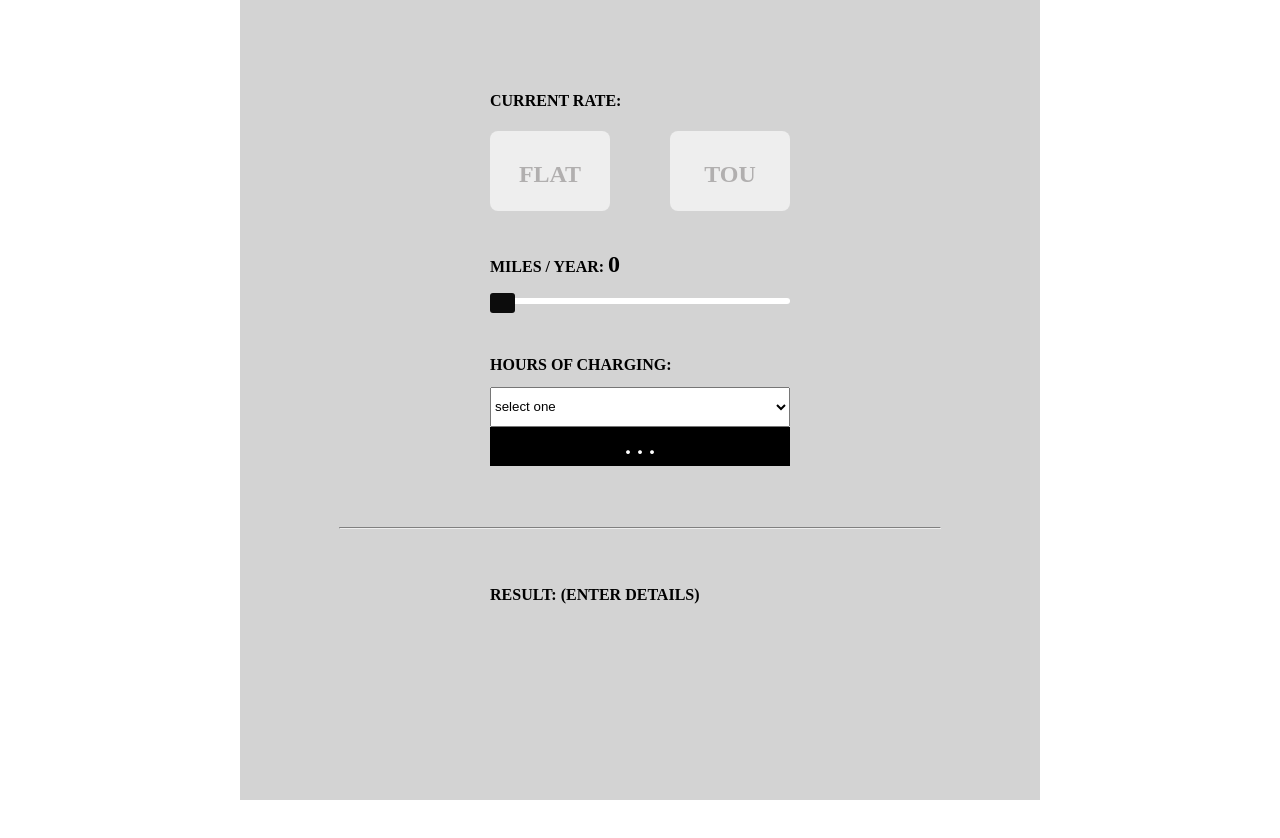
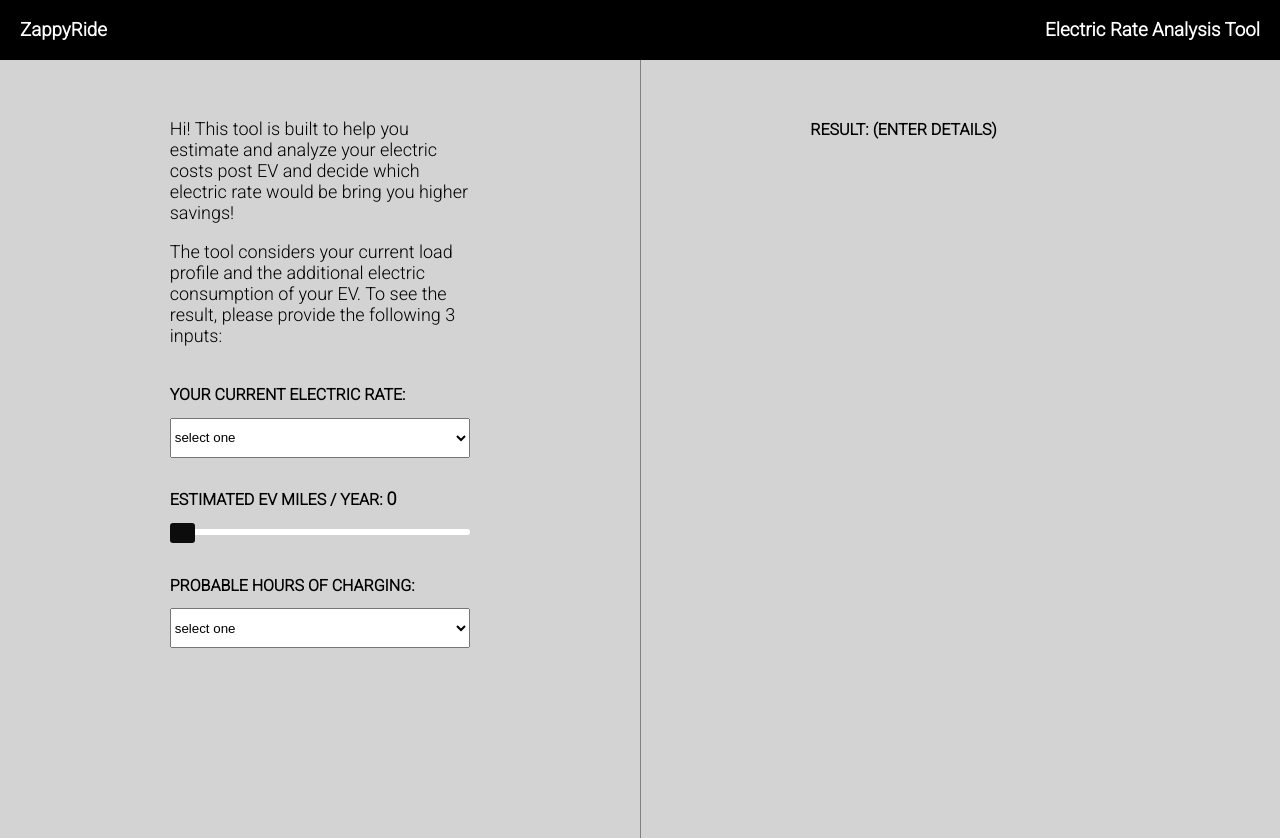
Before and after one commit to asd0999/ev, a React (Create React App) app: page / in a window 1280 px wide. Shown: the top 838 px of the page. Before the commit the page ends 800 px from the top, so only its background shows below. Built offline with nearby package versions, Linux system fonts and the light colour scheme.

Commit message:
add information for use

```diff
--- a/src/App.js
+++ b/src/App.js
@@ -5,6 +5,7 @@ import Miles from "./components/Miles";
 import Rates from "./components/Rates";
 import data from "./lp.csv";
 import Output from "./components/Output";
+import Header from "./components/Header";
 
 function App() {
   const [rate, setRate] = useState("");
@@ -41,14 +42,25 @@ function App() {
   }, []);
 
   return (
+    <>
+      <Header />
       <div className="container">
         <div className="input">
+          <div className="intro">
+            <p>
+              Hi! This tool is built to help you estimate and analyze your
+              electric costs post EV and decide which electric rate would be
+              bring you higher savings!
+            </p>
+            <p>
+              The tool considers your current load profile and the additional
+              electric consumption of your EV. To see the result, please provide
+              the following 3 inputs:
+            </p>
+          </div>
           <Rates rate={rate} setRate={setRate} />
           <Miles miles={miles} setMiles={setMiles} />
           <Hours hours={hours} setHours={setHours} />
-      </div>
-      <div className="hr-div">
-        <hr />
         </div>
         <div className="output">
           <Output
@@ -60,6 +72,7 @@ function App() {
           />
         </div>
       </div>
+    </>
   );
 }
 
--- /dev/null
+++ b/src/components/Header.js
@@ -0,0 +1,12 @@
+import React from "react";
+
+function Header() {
+  return (
+    <div className="header">
+      <h3>ZappyRide</h3>
+      <h3>Electric Rate Analysis Tool</h3>
+    </div>
+  );
+}
+
+export default Header;
--- a/src/components/Hours.js
+++ b/src/components/Hours.js
@@ -3,7 +3,7 @@ import React from "react";
 function Hours(props) {
   return (
     <div>
-      <h4>HOURS OF CHARGING:</h4>
+      <h4>PROBABLE HOURS OF CHARGING:</h4>
       <select
         name="hours"
         id="hours"
@@ -11,16 +11,16 @@ function Hours(props) {
         onChange={(e) => props.setHours(e.target.value)}
       >
         <option value="none">select one</option>
-        <option value="hours1">10am - 6pm</option>
-        <option value="hours2">6pm - 10am</option>
+        <option value="hours1">10am - 6pm (peak)</option>
+        <option value="hours2">6pm - 10am (non-peak)</option>
       </select>
-      <h2 className="hours-label">
+      {/* <h2 className="hours-label">
         {props.hours === "hours1"
           ? "AM - PM"
           : props.hours === "hours2"
           ? "PM - AM"
           : ". . ."}
-      </h2>
+      </h2> */}
     </div>
   );
 }
--- a/src/components/Miles.js
+++ b/src/components/Miles.js
@@ -4,13 +4,14 @@ function Miles(props) {
   return (
     <div className="miles-container">
       <h4>
-        MILES / YEAR: <span>{props.miles}</span>
+        ESTIMATED EV MILES / YEAR: <span>{props.miles}</span>
       </h4>
       <input
         type="range"
         className="miles-slider"
         min="0"
         max="60000"
+        onClick={(e) => props.setMiles(e.target.value)}
         onChange={(e) => props.setMiles(e.target.value)}
       />
     </div>
--- a/src/components/Output.js
+++ b/src/components/Output.js
@@ -13,9 +13,12 @@ function Output(props) {
     if (rate && miles && hours && hours !== "none") {
       calculateB1();
       calculateB2rateA();
-      calculateB2rateB();
     }
   }, [rate, miles, hours]);
+
+  useEffect(() => {
+    calculateB2rateB();
+  }, [billB2rateA]);
 
   function calculateB1() {
     if (rate === "A") {
@@ -103,13 +106,13 @@ function Output(props) {
   return (
     <div>
       <h4 className="output-label">
-        {rate === "A" && billB2rateA < billB2rateB
+        {rate === "A" && billB2rateA <= billB2rateB
           ? "Result: Good choice!"
           : rate === "A" && billB2rateA > billB2rateB
           ? "Result: Get TOU rate!"
           : rate === "B" && billB2rateA < billB2rateB
           ? "Result: Get flat rate!"
-          : rate === "B" && billB2rateA > billB2rateB
+          : rate === "B" && billB2rateA >= billB2rateB
           ? "Result: Good choice!"
           : "Result: (enter details)"}
       </h4>
@@ -123,7 +126,9 @@ function Output(props) {
             </tr>
             <tr
               className={
-                billB2rateA && billB2rateA < billB2rateB ? "best-choice" : null
+                billB2rateA && billB2rateB && billB2rateA <= billB2rateB
+                  ? "best-choice"
+                  : null
               }
             >
               <td className="tr-label">Bill post EV (flat)</td>
@@ -131,7 +136,9 @@ function Output(props) {
             </tr>
             <tr
               className={
-                billB2rateA && billB2rateA < billB2rateB ? null : "best-choice"
+                billB2rateA && billB2rateB && billB2rateA <= billB2rateB
+                  ? null
+                  : "best-choice"
               }
             >
               <td className="tr-label">Bill post EV (TOU)</td>
--- a/src/components/Rates.js
+++ b/src/components/Rates.js
@@ -3,8 +3,22 @@ import React from "react";
 function Rates(props) {
   return (
     <div>
-      <h4>CURRENT RATE:</h4>
-      <div className="rates-container">
+      <h4>YOUR CURRENT ELECTRIC RATE:</h4>
+      <select
+        name="rate"
+        id="rate"
+        value={props.rate}
+        onChange={(e) => props.setRate(e.target.value)}
+      >
+        <option value="none">select one</option>
+        <option value="hours1">
+          $0.15/kWh flat rate (irresecptive of time of use)
+        </option>
+        <option value="hours2">
+          $0.20/kWh 12pm-6pm, $0.08/kWh all other times
+        </option>
+      </select>
+      {/* <div className="rates-container">
         <div
           className={`rate-option ${props.rate === "A" ? "rate-active" : null}`}
           onClick={(e) => props.setRate("A")}
@@ -17,7 +31,7 @@ function Rates(props) {
         >
           <h2>TOU</h2>
         </div>
-      </div>
+      </div> */}
     </div>
   );
 }
--- a/src/index.css
+++ b/src/index.css
@@ -1,18 +1,26 @@
+@import url("https://fonts.googleapis.com/css2?family=Roboto:wght@300&display=swap");
 body {
     margin: 0px;
     padding: 0px;
     height: 100vh;
     width: 100%;
+    font-family: "Roboto", sans-serif;
 }
 
-#root {
-    /* margin-top: 30px; */
+.header {
+    height: 60px;
+    padding: 0 20px;
+    display: flex;
+    justify-content: space-between;
+    align-items: center;
+    background-color: black;
+    color: white;
 }
 
 .container {
     margin: 0px;
     display: flex;
-    flex-direction: column;
+    flex-direction: row;
     width: 100%;
     height: 100vh;
     max-height: 1000px;
@@ -22,30 +30,33 @@ body {
 }
 
 .input {
-    height: 66%;
+    height: 100%;
     width: 800px;
     display: flex;
     flex-direction: column;
-    justify-content: center;
+    justify-content: flex-start;
     align-items: center;
     background: lightgray;
     /* border-radius: 32px 32px 0px 0px; */
 }
 
-.input>div {
-    margin-top: 10px;
+.intro {
+    margin-top: 40px;
+    /* margin-bottom: 20px; */
+    width: 300px;
+    font-size: 18px;
 }
 
 .output {
-    height: 34%;
+    height: 100%;
     width: 800px;
     display: flex;
     flex-direction: column;
-    justify-content: center;
+    justify-content: flex-start;
     align-items: center;
     background: lightgray;
     /* border-radius: 0px 0px 32px 32px; */
-    flex: auto;
+    border-left: 1px solid grey;
 }
 
 .rates-container {
@@ -123,7 +134,7 @@ select {
 }
 
 h4 span {
-    font-size: 24px;
+    font-size: 18px;
 }
 
 .hours-label {
@@ -148,7 +159,7 @@ h2 {
 .output-label {
     width: 300px;
     text-transform: uppercase;
-    margin-top: 0px;
+    margin-top: 60px;
 }
 
 table {
```
Lines whose indentation alone changed are shown as unchanged.
